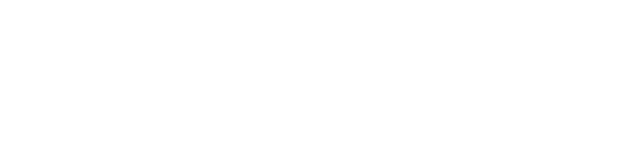
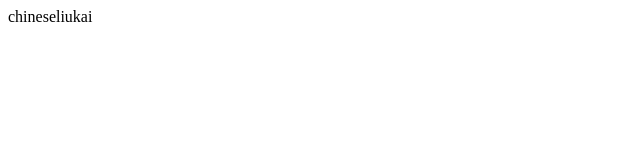
Before and after one commit to chineseliukai/chineseliukai.github.io, a plain HTML site: page index.html in a window 1280 px wide. Shown: the whole page, without its empty margins (0-640 px from the left). Drawn offline with Linux system fonts and the light colour scheme.

Commit message:
Update index.html

```diff
--- a/index.html
+++ b/index.html
@@ -1,5 +1,8 @@
 <html>
-  <script>
-    alert('hello')
-  </script>
+  <body
+      <h1>chineseliukai</h1>
+    <script>
+      alert('hello')
+    </script>
+  </body>
 </html>
```
